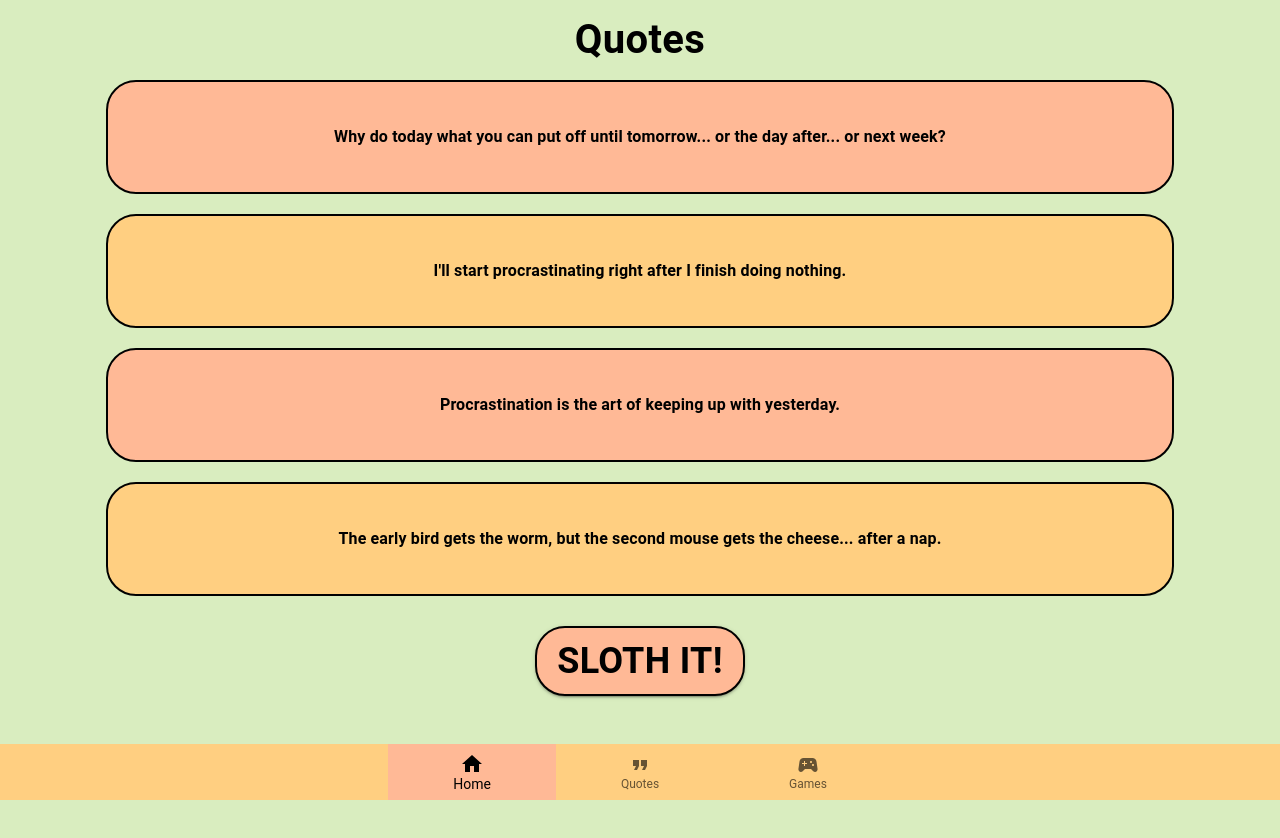
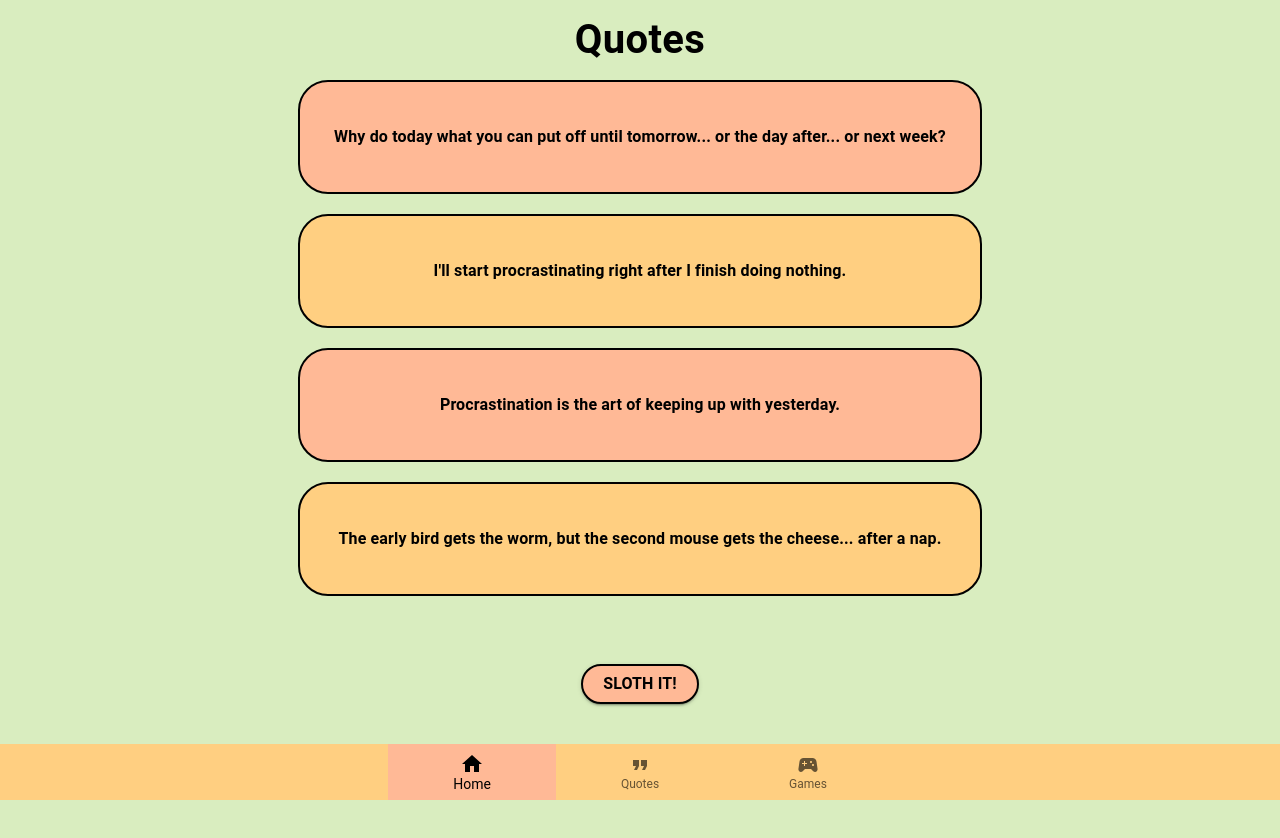
Before and after one commit to sydteo/lazysloth, a React (Create React App) app: page /quotes in a window 1280 px wide. Shown: the top 838 px of the page. Built offline with nearby package versions, Linux system fonts and the light colour scheme; no server answers.

Commit message:
Fix sizing

```diff
--- a/src/screens/home/HomePage.jsx
+++ b/src/screens/home/HomePage.jsx
@@ -2,7 +2,7 @@ import { Box, Button } from "@mui/material";
 import React, { useState } from "react";
 import useSound from "use-sound";
 import colours from "../../UI/colours";
-import { Header1, Header2 } from "../../UI/text";
+import { Header1, Header5 } from "../../UI/text";
 
 import eat from "../../assets/eat.PNG";
 import sleep from "../../assets/sleep.PNG";
@@ -62,7 +62,7 @@ const HomePage = () => {
         }}
         onClick={handleToggle}
       >
-        <Header2 text={isToggle ? "Feed" : "Sleep"} />
+        <Header5 text={isToggle ? "Feed" : "Sleep"} />
       </Button>
     </Box>
   );
--- a/src/screens/quote/QuotePage.jsx
+++ b/src/screens/quote/QuotePage.jsx
@@ -1,7 +1,7 @@
 import { Box, Button } from "@mui/material";
-import { Header1, Header2, Header5 } from "../../UI/text";
+import { Header1, Header5 } from "../../UI/text";
 import colours from "../../UI/colours";
-import { useState } from "react";
+import { useEffect, useState } from "react";
 import useSound from "use-sound";
 import gumball from "../../assets/sounds/gumball.wav";
 
@@ -29,7 +29,10 @@ const Quote = ({ text, colour }) => {
         bgcolor: colour,
         display: "flex",
         flex: 1,
-        width: "80%",
+        width: { xs: "80%", sm: "80vh" },
+        minWidth: { xs: "80%", sm: "80vh" },
+        maxWidth: { xs: "80%", sm: "80vh" },
+        minHeight: "70px",
         height: "70px",
         maxHeight: "70px",
         borderRadius: "30px",
@@ -47,12 +50,34 @@ const Quote = ({ text, colour }) => {
 };
 const QuotePage = () => {
   const [selectedQuotes, setSelectedQuotes] = useState(quotes.slice(0, 4));
+  const [visibleQuotes, setVisibleQuotes] = useState(quotes.slice(0, 4));
+  const [gumballSound] = useSound(gumball, {
+    interrupt: false,
+  });
 
   const handleChange = () => {
+    setVisibleQuotes([]);
+    gumballSound();
     const shuffled = quotes.sort(() => 0.5 - Math.random());
     let selected = shuffled.slice(0, 4);
     setSelectedQuotes(selected);
   };
+
+  useEffect(() => {
+    const interval = setInterval(() => {
+      if (selectedQuotes.length > visibleQuotes.length) {
+        setVisibleQuotes((prevVisibleQuotes) => [
+          ...prevVisibleQuotes,
+          selectedQuotes[prevVisibleQuotes.length],
+        ]);
+      } else {
+        clearInterval(interval);
+      }
+    }, 250);
+
+    // Clear the interval on component unmount
+    return () => clearInterval(interval);
+  }, [selectedQuotes, visibleQuotes]);
 
   return (
     <Box
@@ -68,16 +93,26 @@ const QuotePage = () => {
       }}
     >
       <Header1 text="Quotes" />
-      {selectedQuotes.map((text, index) => (
+      <Box
+        display="flex"
+        flex={0.6}
+        flexDirection="column"
+        height="70%"
+        alignItems={"center"}
+      >
+        {visibleQuotes.map((text, index) => (
           <Quote
             key={text}
             text={text}
             colour={index % 2 === 0 ? colours.pink : colours.orange}
           />
         ))}
+      </Box>
       <Button
         variant="contained"
         sx={{
+          position: "fixed",
+          bottom: { xs: "25%", sm: "12%" },
           bgcolor: colours.pink,
           borderRadius: "30px",
           color: colours.black,
@@ -87,7 +122,7 @@ const QuotePage = () => {
         }}
         onClick={handleChange}
       >
-        <Header2 text={"Sloth it!"} />
+        <Header5 text={"Sloth it!"} />
       </Button>
     </Box>
   );
```
Lines whose indentation alone changed are shown as unchanged.
